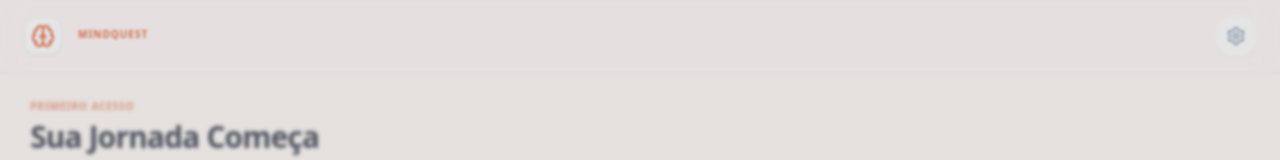
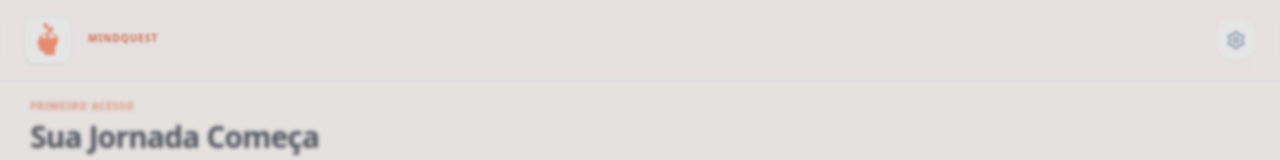
Before and after one commit to RaissaAlmeida2001/mindquest, a React (Vite) app: page /menu in a window 1280 px wide. Shown: the top 160 px of the page. Built offline with nearby package versions, Linux system fonts and the light colour scheme.

Commit message:
Ajustes Visuais e Redirecionamento
Mudança de cor de fundo de logo na tela inicial e no logo da tela de menu.
Mudança de redirecionamento da tela de login e cadastro para a tela de menu.

```diff
--- a/src/components/animatedBrainLogo.jsx
+++ b/src/components/animatedBrainLogo.jsx
@@ -17,7 +17,7 @@ export default function AnimatedBrainLogo() {
       <img
         src="/src/assets/LogoPessegoPrincipal.png"
         alt="MindQuest Cérebro Logo"
-        className="w-56 h-56 md:w-72 md:h-72 object-contain filter drop-shadow-[0_20px_30px_rgba(34,197,94,0.3)]"
+        className="w-56 h-56 md:w-72 md:h-72 object-contain filter drop-shadow-[0_20px_30px_rgba(236,195,169,0.3)]"
         onError={(e) => {
           e.target.onerror = null;
           e.target.src="https://via.placeholder.com/300?text=Cerebro+MindQuest";
--- a/src/pages/Cadastro.jsx
+++ b/src/pages/Cadastro.jsx
@@ -55,7 +55,7 @@ export default function Cadastro() {
         respostas: respostasMap
       });
 
-      navigate("/humor");
+      navigate("/Menu");
     } catch (error) {
       alert("Erro ao criar conta: " + error.message);
     }
--- a/src/pages/Login.jsx
+++ b/src/pages/Login.jsx
@@ -19,7 +19,7 @@ export default function Login() {
       await signInWithEmailAndPassword(auth, email, senha);
 
       console.log("Login realizado com sucesso!");
-      navigate("/humor");
+      navigate("/Menu");
 
     } catch (error) {
       console.error("Erro ao entrar:", error.code);
--- a/src/pages/Menu.jsx
+++ b/src/pages/Menu.jsx
@@ -1,13 +1,18 @@
 import { useState } from "react";
 import {
   Sparkles, ChevronRight, User, Settings,
-  Brain, Activity, TrendingUp, Heart, Clock
+  Activity, TrendingUp, Heart, Clock
 } from "lucide-react";
 import { motion, AnimatePresence } from "framer-motion";
+import logoReduzido from "../assets/LogoPessegoReduzido.png";
 
 const LogoPrincipal = () => (
-  <div className="bg-white p-1.5 rounded-xl border border-slate-100 shadow-sm flex items-center justify-center">
-    <Brain className="text-[#E97451]" size={24} />
+  <div className="bg-white p-0.2 rounded-xl border border-slate-100 shadow-sm flex items-center justify-center w-12 h-12">
+    <img
+      src={logoReduzido}
+      alt="MindQuest Logo"
+      className="w-full h-full object-contain"
+    />
   </div>
 );
 
```
Also changed, not shown: src/assets/LogoPessegoReduzido.png (renamed from src/assets/MindQuest - Logo Pessêgo (Reduzido).png), 1 other file (tests, documents, lock files or other folders).
